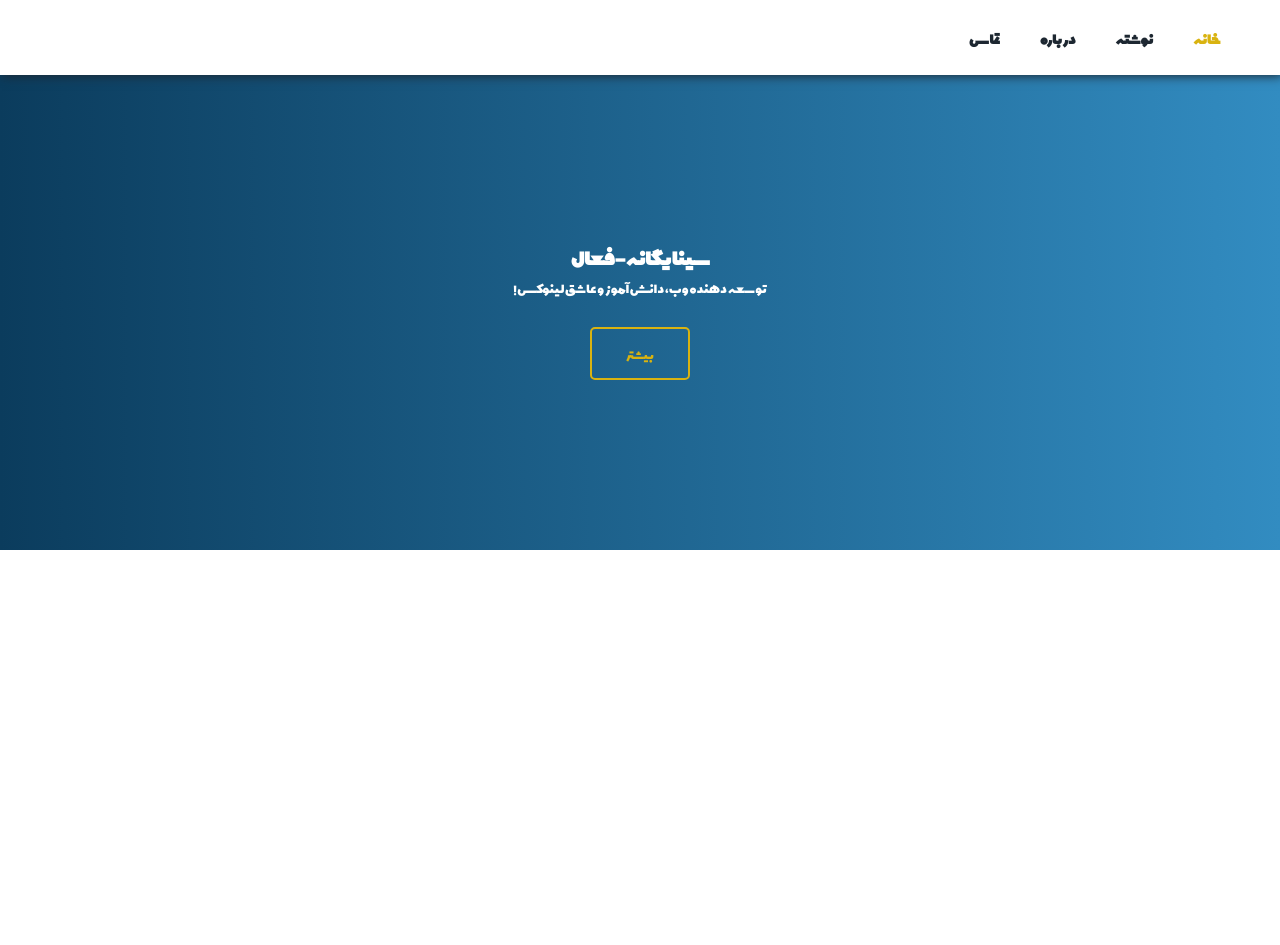
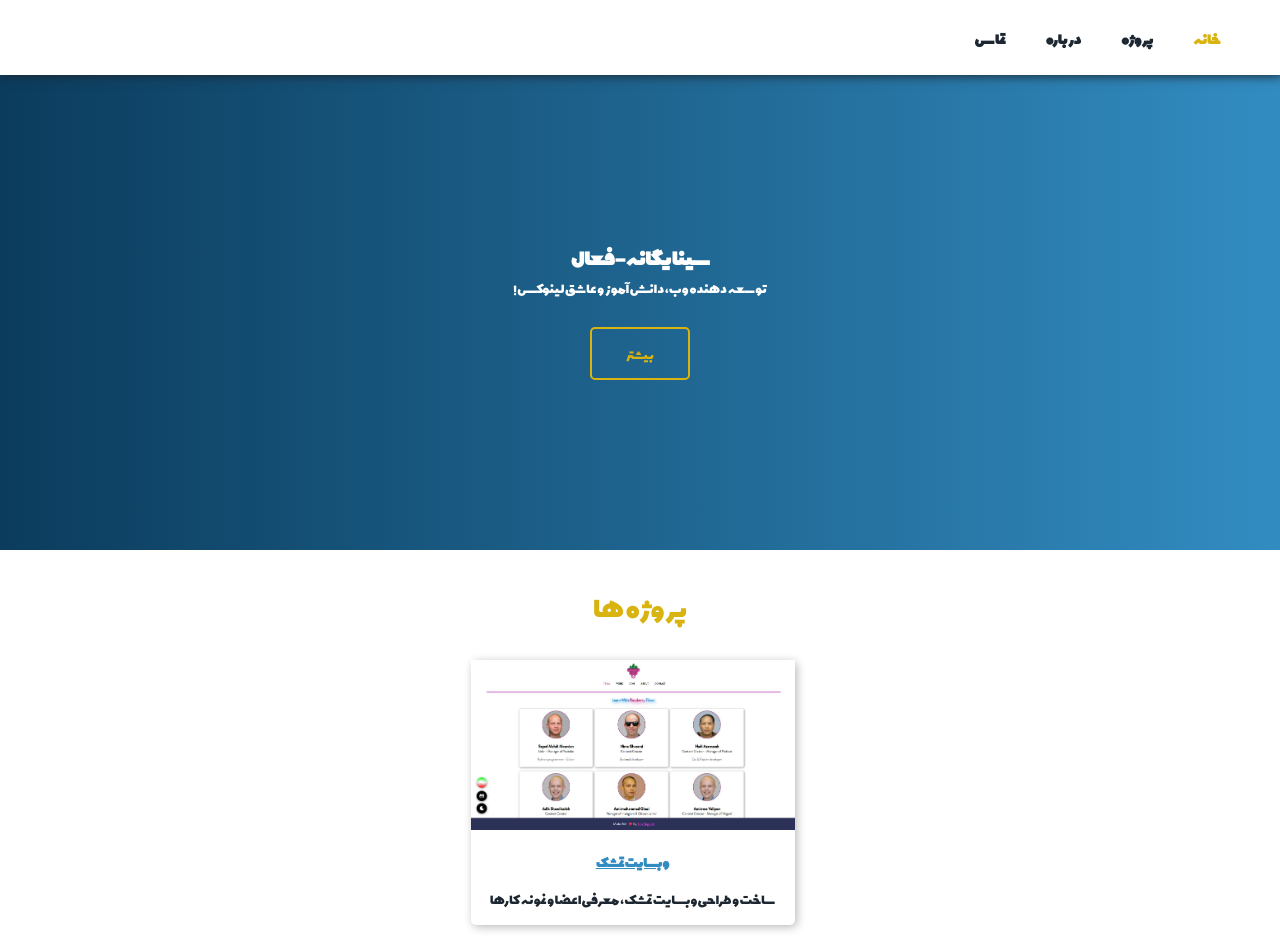
Before and after one commit to sina-yeganeh/sina-yeganeh.github.io, a plain HTML site: page index.html in a window 1280 px wide. Before the commit the page ends 800 px from the top, so only its background shows below. Drawn offline with Linux system fonts and the light colour scheme.

Commit message:
Add project part

```diff
--- a/assets/css/styles.css
+++ b/assets/css/styles.css
@@ -110,3 +110,40 @@ nav > ul {
   background: #d9b310;
   color: white;
 }
+
+/* Content */
+.content {
+  margin: 20px 100px;
+  text-align: center;
+}
+
+.content-titles {
+  font-size: 35px;
+  color: #d9b310;
+}
+
+.works-cards {
+  display: flex;
+  justify-content: center;
+  align-content: center;
+}
+
+.card {
+  width: 30%;
+  box-shadow: rgb(185, 185, 185) 2px 2px 10px;
+  border-radius: 5px;
+  margin-right: 15px;
+}
+
+.card-titles {
+  color: #328cc1;
+  font-weight: 900;
+}
+
+.card-descs {
+  font-weight: 200;
+}
+
+.card > img {
+  width: 100%;
+}
--- a/index.html
+++ b/index.html
@@ -10,18 +10,30 @@
 <body>
   <nav>
     <ul>
-      <a href="#" class="nav-items active"><li>خانه</li></a>
-      <a href="#" class="nav-items"><li>نوشته</li></a>
-      <a href="#" class="nav-items"><li>درباره</li></a>
-      <a href="#" class="nav-items"><li>تماس</li></a>
+      <a href="#top" class="nav-items active"><li>خانه</li></a>
+      <a href="#work" class="nav-items"><li>پروژه</li></a>
+      <a href="#about" class="nav-items"><li>درباره</li></a>
+      <a href="#contact" class="nav-items"><li>تماس</li></a>
     </ul>
   </nav>
-  <div class="top">
+  <div class="top" href="#top">
     <div class="center">
       <h2>سینا یگانه-فعال</h2>
       <p>توسعه دهنده وب، دانش آموز و عاشق لینوکس!</p>
       <a href="#"><button class="more">بیشتر</button></a>
     </div>
   </div>
+  <div class="content">
+    <div class="works content-part">
+      <p class="content-titles" href="#work">پروژه ها</p>
+      <div class="works-cards">
+        <div class="card">
+          <img src="./assets/img/projects/tameshk.jpg" alt="Tameshk Website">
+          <a href="https://sina-yeganeh.github.io/tameshkwebsite.github.io/index.html" class="card-titles"><p>وبسایت تمشک</p></a>
+          <p class="card-descs">ساخت و طراحی وبسایت تمشک، معرفی اعضا و نمونه کارها</p>
+        </div>
+      </div>
+    </div>
+  </div>
 </body>
 </html>
```
Also changed, not shown: assets/img/projects/tameshk.jpg (added), 1 other file.
